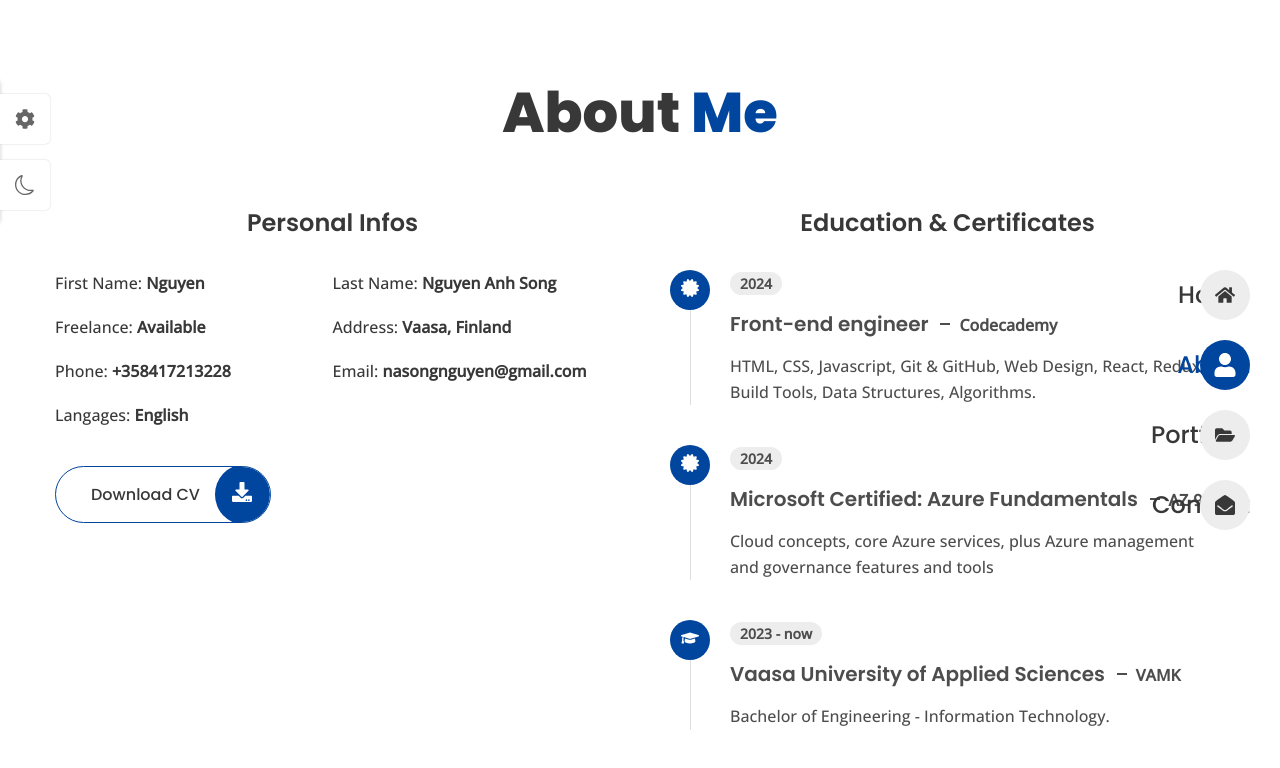
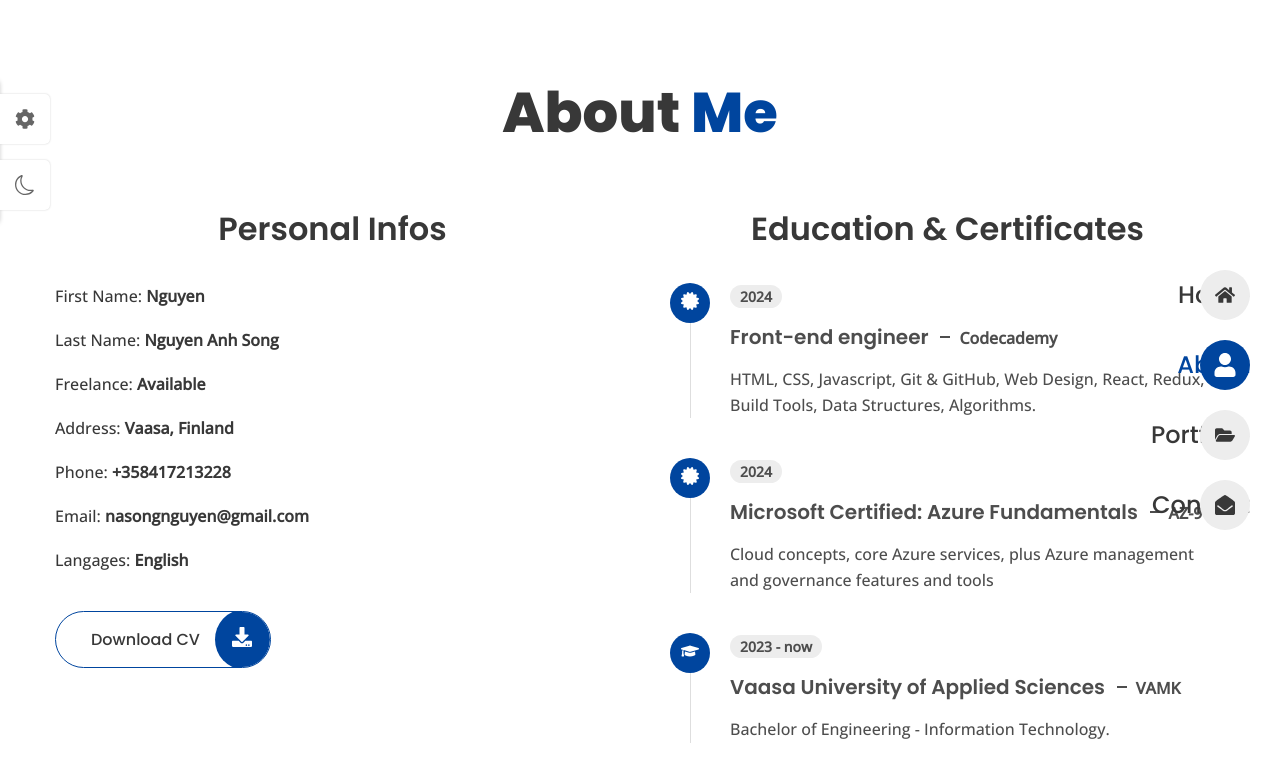
Before and after one commit to nguyen1013/react-router-personal-website, a React (Create React App) app: page /about in a window 1280 px wide. Shown: the top 768 px of the page. Built offline with nearby package versions, Linux system fonts and the light colour scheme.

Commit message:
update css

```diff
--- a/src/pages/about/about.css
+++ b/src/pages/about/about.css
@@ -4,9 +4,12 @@ a {
 }
 
 .about__container,
-.info__list,
 .stats {
   grid-template-columns: repeat(2, 1fr);
+}
+
+.info__list {
+  grid-template-columns: repeat(1, 1fr);
 }
 
 .about__container {
@@ -15,12 +18,11 @@ a {
 
 .info__list {
   row-gap: 20px;
-  column-gap: 0;
   margin-bottom: 40px;
 }
 
 .section__subtitle {
-  font-size: var(--h3-font-size);
+  font-size: var(--h2-font-size);
   font-weight: var(--weight-600);
   margin-bottom: 30px;
   text-align: center;
--- a/src/pages/contact/contact.css
+++ b/src/pages/contact/contact.css
@@ -3,7 +3,7 @@
 }
 
 .contact__title {
-  font-size: var(--h3-font-size);
+  font-size: var(--h2-font-size);
   font-weight: var(--weight-600);
   margin-bottom: 1rem;
 }
```
